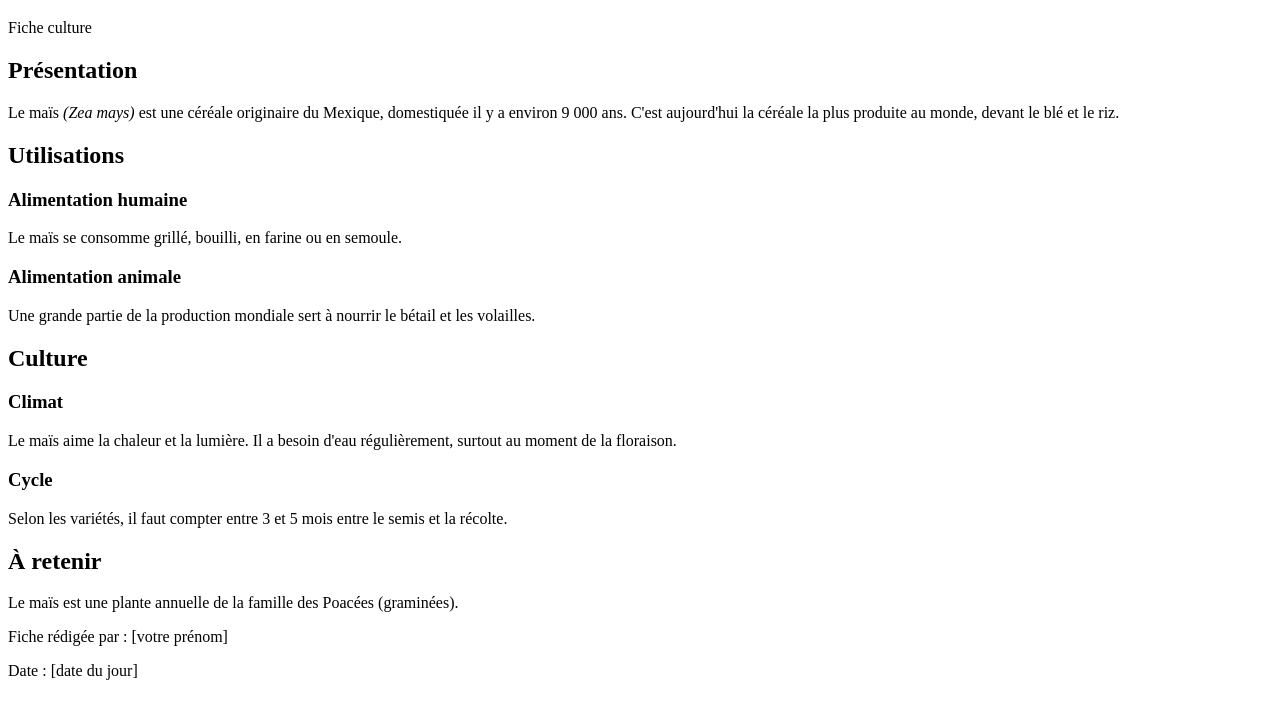
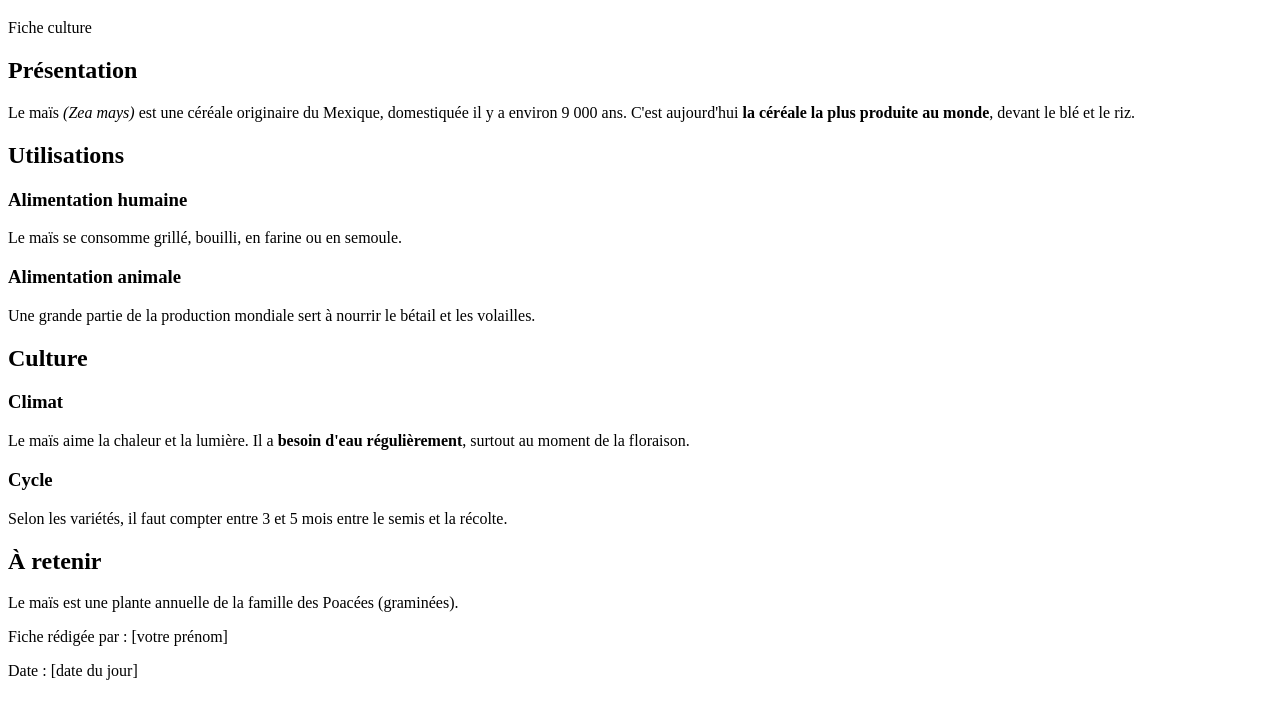
Before and after one commit to kouassiphilippe50/exercice-html, a plain HTML site: page 02-titres-paragraphes/index.html in a window 1280 px wide. Shown: the part 61-780 px from the top of the page. Drawn offline with Linux system fonts and the light colour scheme.

Commit message:
la balise <strong> texte important

```diff
--- a/02-titres-paragraphes/index.html
+++ b/02-titres-paragraphes/index.html
@@ -16,7 +16,7 @@
   <p> Fiche culture </p>
 
   <h2> Présentation </h2>
-  <p> Le maïs <i>(Zea mays)</i> est une céréale originaire du Mexique, domestiquée il y a environ 9 000 ans. C'est aujourd'hui la céréale la plus produite au monde, devant le blé et le riz.</p>
+  <p> Le maïs <i>(Zea mays)</i> est une céréale originaire du Mexique, domestiquée il y a environ 9 000 ans. C'est aujourd'hui <strong>la céréale la plus produite au monde</strong>, devant le blé et le riz.</p>
 
   <h2> Utilisations </h2>
   <h3> Alimentation humaine </h3>
@@ -26,7 +26,7 @@
 
   <h2> Culture </h2>
   <h3> Climat </h3>
-  <p> Le maïs aime la chaleur et la lumière. Il a besoin d'eau régulièrement, surtout au moment de la floraison.</p>
+  <p> Le maïs aime la chaleur et la lumière. Il a <strong>besoin d'eau régulièrement</strong>, surtout au moment de la floraison.</p>
   <h3> Cycle </h3>
   <p> Selon les variétés, il faut compter entre 3 et 5 mois entre le semis et la récolte.</p>
 
```
